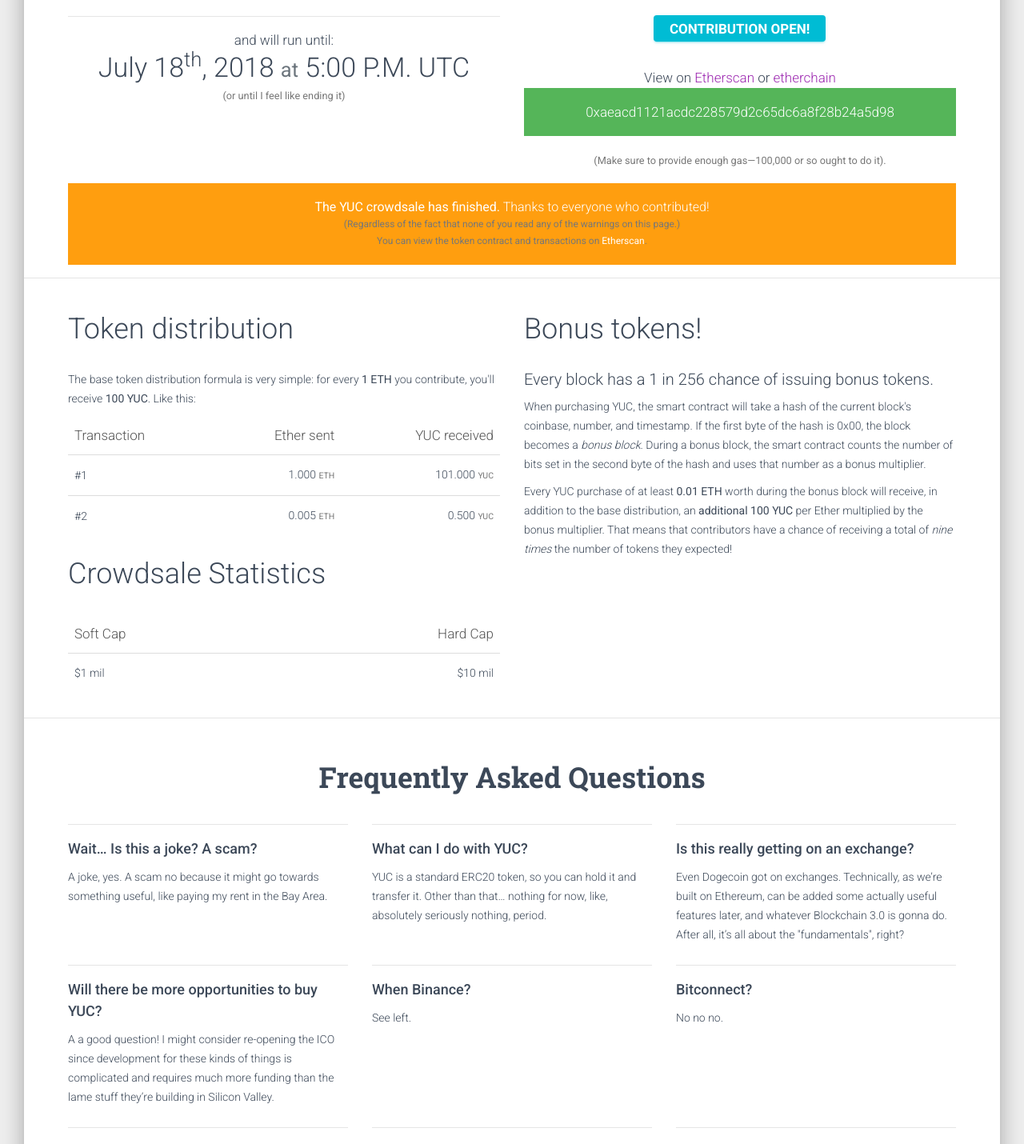
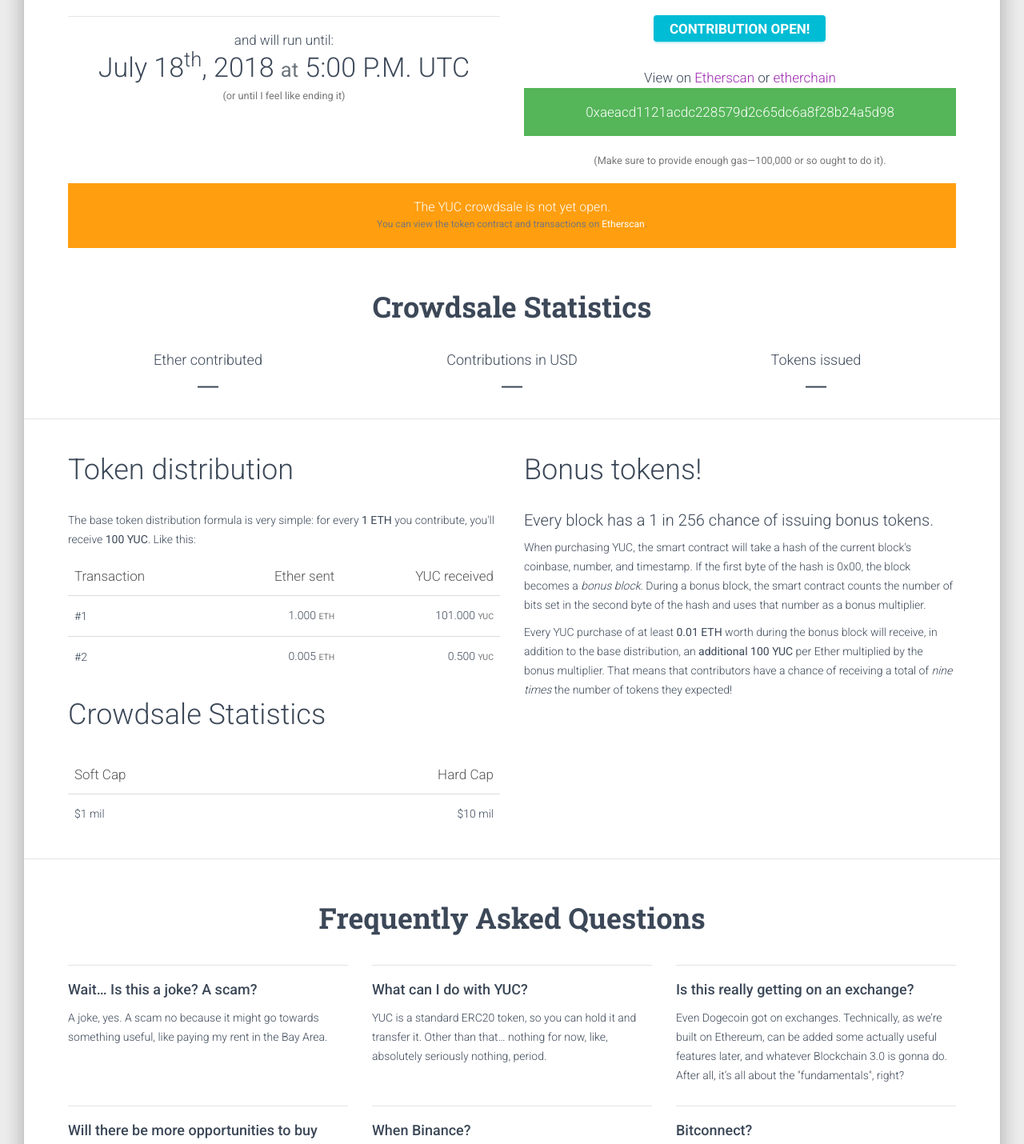
Before and after one commit to sculd/yet_anoterh_useless_coin, a Flask app: page / in a window 1280 px wide. Shown: the part 2291-3721 px from the top of the page at 80% size. Run offline with Flask 2, Linux system fonts and the light colour scheme; some libraries are stand-ins or nearby versions.

Commit message:
allow / finished style added and improved.

```diff
--- a/static/js/yutoken.js
+++ b/static/js/yutoken.js
@@ -17,7 +17,7 @@
         totalContributionRents: totalContributionUSDExact.div(new BigNumber("3258")).round(0, BigNumber.ROUND_DOWN),
         totalIssued: new BigNumber(result.substr(66, 64), 16).div(weiPerEther).round(3, BigNumber.ROUND_DOWN),
         totalBonusTokensIssued: new BigNumber(result.substr(130, 64), 16).div(weiPerEther).round(3, BigNumber.ROUND_DOWN),
-        purchasingAllowed: new BigNumber(result.substr(194, 64), 16).isZero() == false
+        purchasingAllowed: new BigNumber(result.substr(194, 64), 16).isZero() == true
     };
 }
 
--- a/templates/index.html
+++ b/templates/index.html
@@ -253,7 +253,7 @@
                         </div>
                         <div id="myProgressstatus" class="align-content-center">
                         </div>
-                        <div class="btntoLoad col-12 col-md-12 col-sm-12 col-lg-12 col-xl-12 align-content-center">
+                        <div class="btntoLoad col-12 col-md-12 col-sm-12 col-lg-12 col-xl-12 align-content-center puchasing-allowed">
                             <button id="loadclick" class="btn btn-info btn-sm" onclick="move()">Contribution Open!</button>
                         </div>
                     </div>
@@ -269,15 +269,15 @@
             </div>
         </div> <!-- container -->
 
-        <div id="how-to-contribute" class="container">
+        <div id="contribute-closed" class="container">
             <div class="alert alert-warning text-center puchasing-finished" role="alert">
-                <strong>The YUC crowdsale has finished.</strong> Thanks to everyone who contributed!<br />
-                <small>(Regardless of the fact that none of you read any of the warnings on this page.)</small><br />
+                The YUC crowdsale is not yet open.<br />
                 <small>You can view the token contract and transactions on <a href="https://etherscan.io/address/0xaeacd1121acdc228579d2c65dc6a8f28b24a5d98" target="_blank">Etherscan</a>.</small>
             </div>
+        </div>
 
-
-            <div id="stats" style="display: none;">
+        <div id="contribute-statistics" class="container puchasing-allowed">
+            <div id="stats">
                 <div class="row">
                     <div class="col-md-12 ml-auto mr-auto text-center">
                         <h2 class="title">Crowdsale Statistics</h2>
```
